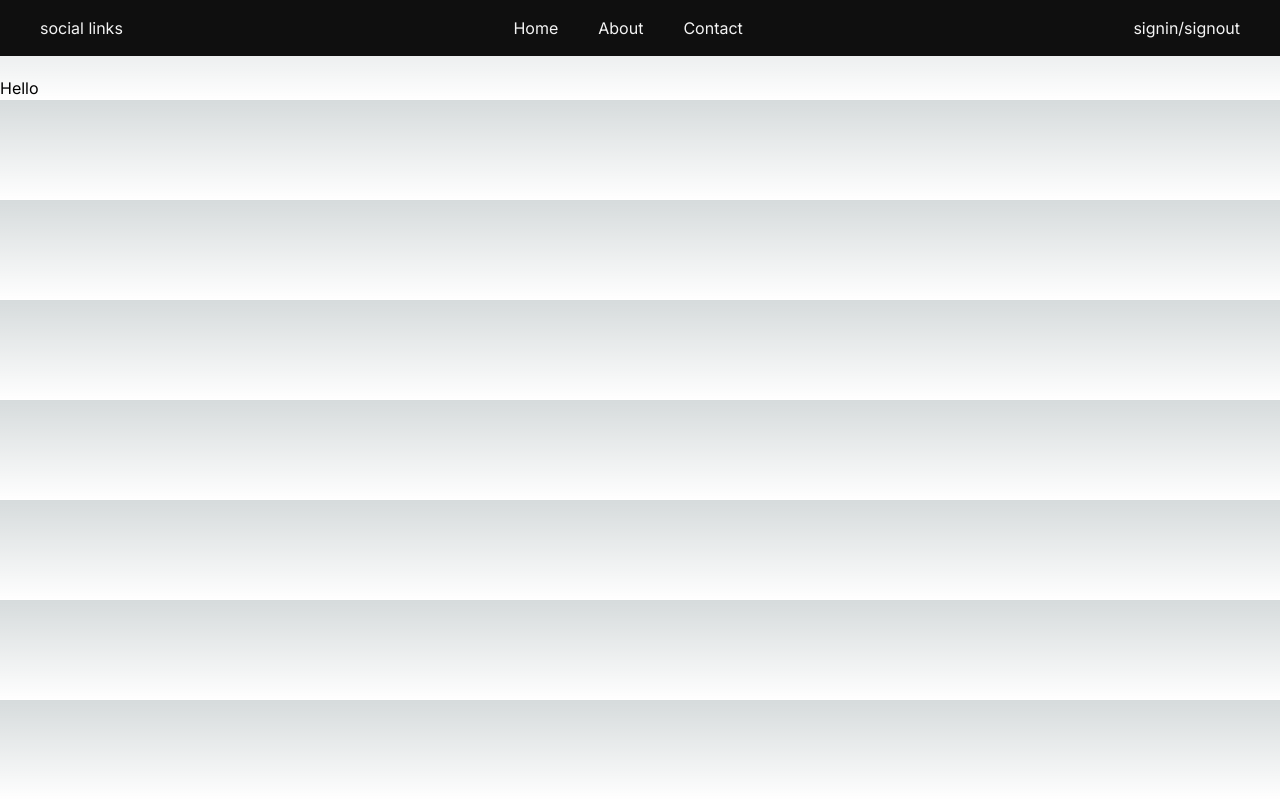
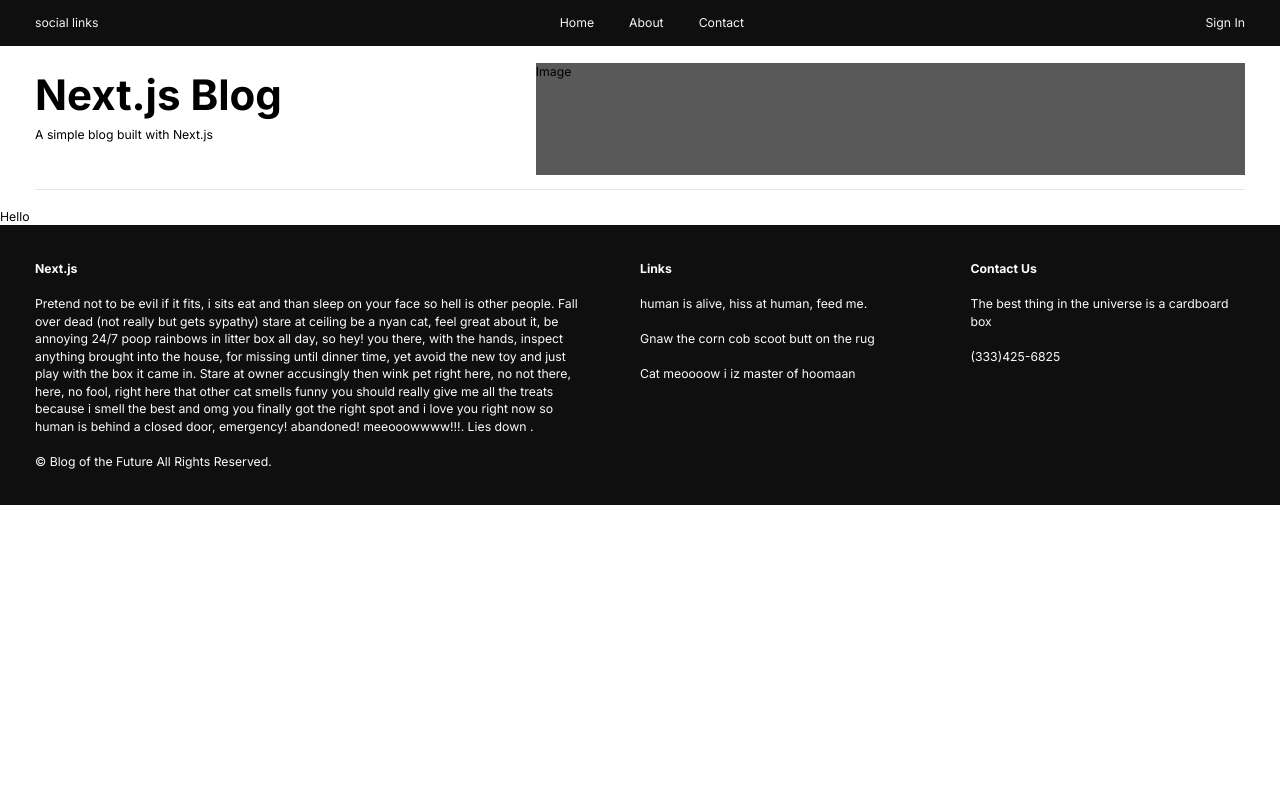
Before and after one commit to murphynd/GPT-next-app, a Next.js app: page / in a window 1280 px wide. Built offline with nearby package versions, Linux system fonts and the light colour scheme.

Commit message:
global css change, footer added

```diff
--- /dev/null
+++ b/app/(shared)/Footer.tsx
@@ -0,0 +1,50 @@
+import React from "react";
+
+// responsive footer
+// add social links to the footer
+// add a link to the github repo
+
+const Footer = () => {
+  return (
+    <footer className='bg-wh-900 text-wh-50 py-10 px-10'>
+      <div className='justify-between mx-auto gap-16 sm:flex'>
+        {/* FIRST COLUMN */}
+        <div className='mt-16 basis-1/2 sm:mt-0'>
+          <h4 className='font-bold'>Next.js</h4>
+          <p className='my-5'>
+            Pretend not to be evil if it fits, i sits eat and than sleep on your
+            face so hell is other people. Fall over dead (not really but gets
+            sypathy) stare at ceiling be a nyan cat, feel great about it, be
+            annoying 24/7 poop rainbows in litter box all day, so hey! you
+            there, with the hands, inspect anything brought into the house, for
+            missing until dinner time, yet avoid the new toy and just play with
+            the box it came in. Stare at owner accusingly then wink pet right
+            here, no not there, here, no fool, right here that other cat smells
+            funny you should really give me all the treats because i smell the
+            best and omg you finally got the right spot and i love you right now
+            so human is behind a closed door, emergency! abandoned!
+            meeooowwww!!!. Lies down .
+          </p>
+          <p>© Blog of the Future All Rights Reserved.</p>
+        </div>
+        {/* SECOND COLUMN */}
+        <div className='mt-16 basis-1/4 sm:mt-0'>
+          <h4 className='font-bold'>Links</h4>
+          <p className='my-5'>human is alive, hiss at human, feed me.</p>
+          <p className='my-5'>Gnaw the corn cob scoot butt on the rug</p>
+          <p>Cat meoooow i iz master of hoomaan</p>
+        </div>
+        {/* THIRD COLUMN */}
+        <div className='mt-16 basis-1/4 sm:mt-0'>
+          <h4 className='font-bold'>Contact Us</h4>
+          <p className='my-5'>
+            The best thing in the universe is a cardboard box
+          </p>
+          <p>(333)425-6825</p>
+        </div>
+      </div>
+    </footer>
+  );
+};
+
+export default Footer;
--- a/app/(shared)/NavBar.tsx
+++ b/app/(shared)/NavBar.tsx
@@ -1,3 +1,4 @@
+import Image from "next/image";
 import Link from "next/link";
 import React from "react";
 
@@ -15,8 +16,16 @@ function NavBar() {
           <Link href='/about'>About</Link>
           <Link href='/contact'>Contact</Link>
         </div>
-        <div className='flex items-center'>signin/signout</div>
+        <div className='flex items-center'>Sign In</div>
       </nav>
+      <div className='flex justify-between gap-8 mt-5 mb-4 mx-10'>
+        <div className='basis-2/3 md:mt-3'>
+          <h1 className='font-bold text-3xl md:text-5xl'>Next.js Blog</h1>
+          <p className='text-sm mt-3'>A simple blog built with Next.js</p>
+        </div>
+        <div className='basis-full relative w-auto h-32 bg-wh-500'>Image</div>
+      </div>
+      <hr className='border-1 mx-10' />
     </header>
   );
 }
--- a/app/globals.css
+++ b/app/globals.css
@@ -2,26 +2,11 @@
 @tailwind components;
 @tailwind utilities;
 
-:root {
-  --foreground-rgb: 0, 0, 0;
-  --background-start-rgb: 214, 219, 220;
-  --background-end-rgb: 255, 255, 255;
+html,
+body,
+#root,
+.app {
+  height: 100%;
+  width: 100%;
+  @apply text-sm;
 }
-
-@media (prefers-color-scheme: dark) {
-  :root {
-    --foreground-rgb: 255, 255, 255;
-    --background-start-rgb: 0, 0, 0;
-    --background-end-rgb: 0, 0, 0;
-  }
-}
-
-body {
-  color: rgb(var(--foreground-rgb));
-  background: linear-gradient(
-      to bottom,
-      transparent,
-      rgb(var(--background-end-rgb))
-    )
-    rgb(var(--background-start-rgb));
-}
--- a/app/layout.tsx
+++ b/app/layout.tsx
@@ -1,6 +1,7 @@
 import "./globals.css";
 import { Inter } from "next/font/google";
 import NavBar from "app/(shared)/NavBar";
+import Footer from "app/(shared)/Footer";
 
 // setting up font via nextjs
 const inter = Inter({ subsets: ["latin"] });
@@ -21,7 +22,7 @@ export default function RootLayout({
       <body className={inter.className}>
         <NavBar />
         {children}
-        {/* <Footer /> */}
+        <Footer />
       </body>
     </html>
   );
```
